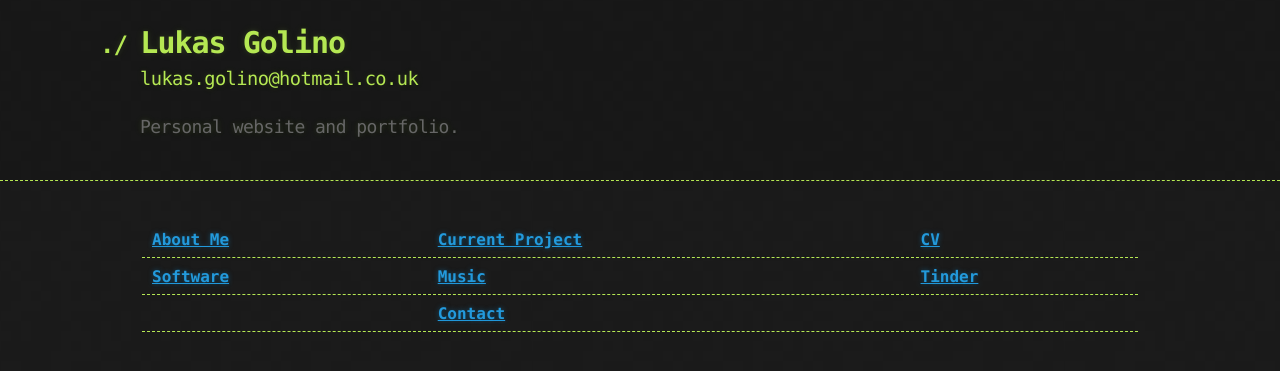
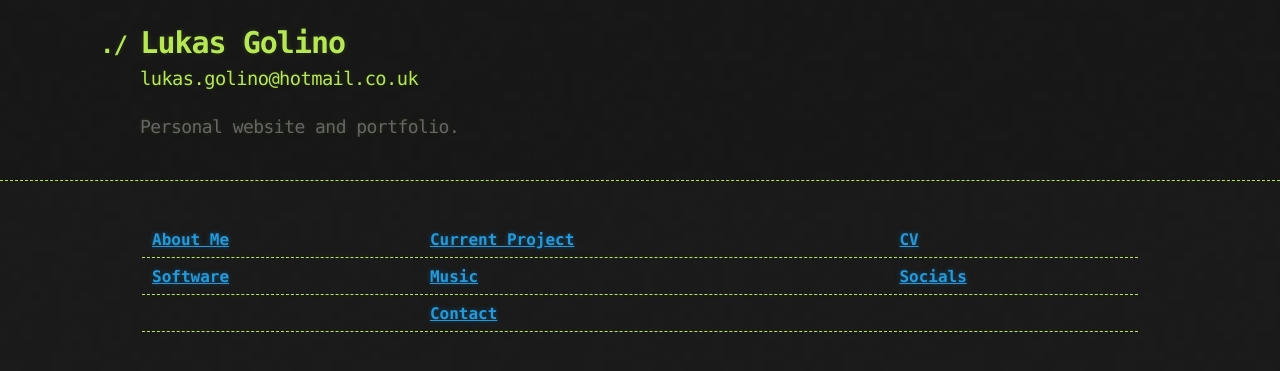
Before and after one commit to lukasgolino/lukasgolino.github.io, a Jekyll site: the page built from index.md, in a window 1280 px wide. Shown: the top 371 px of the page. Built offline with Jekyll 4.4.1, drawn with Linux system fonts in a browser that asks for light colours.

Commit message:
Update index.md

```diff
--- a/index.md
+++ b/index.md
@@ -11,7 +11,7 @@ layout: default
   <tr>
     <th> <a href="software.html">Software</a></th>
     <th> <a href="music.html">Music</a></th>
-    <th> <a href="tinder.html">Tinder</a></th>
+    <th> <a href="tinder.html">Socials</a></th>
   </tr>
   <tr>
   <th>  </th>
```
